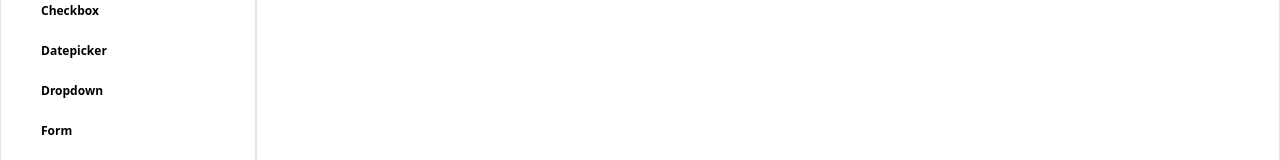
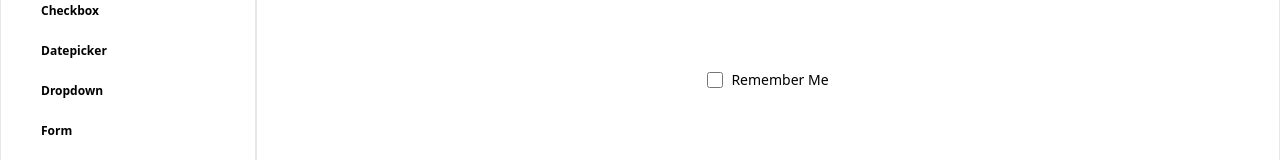
Before and after one commit to socratat-b/DailyComponents, a SvelteKit app: page /checkbox in a window 1280 px wide. Shown: the part 344-504 px from the top of the page. Built offline with nearby package versions, Linux system fonts and the light colour scheme.

Commit message:
added check box

```diff
--- a/src/routes/checkbox/+page.svelte
+++ b/src/routes/checkbox/+page.svelte
@@ -0,0 +1,4 @@
+<div class="flex items-center gap-2">
+	<input type="checkbox" class="size-4" />
+	<span class="text-sm">Remember Me</span>
+</div>
```
